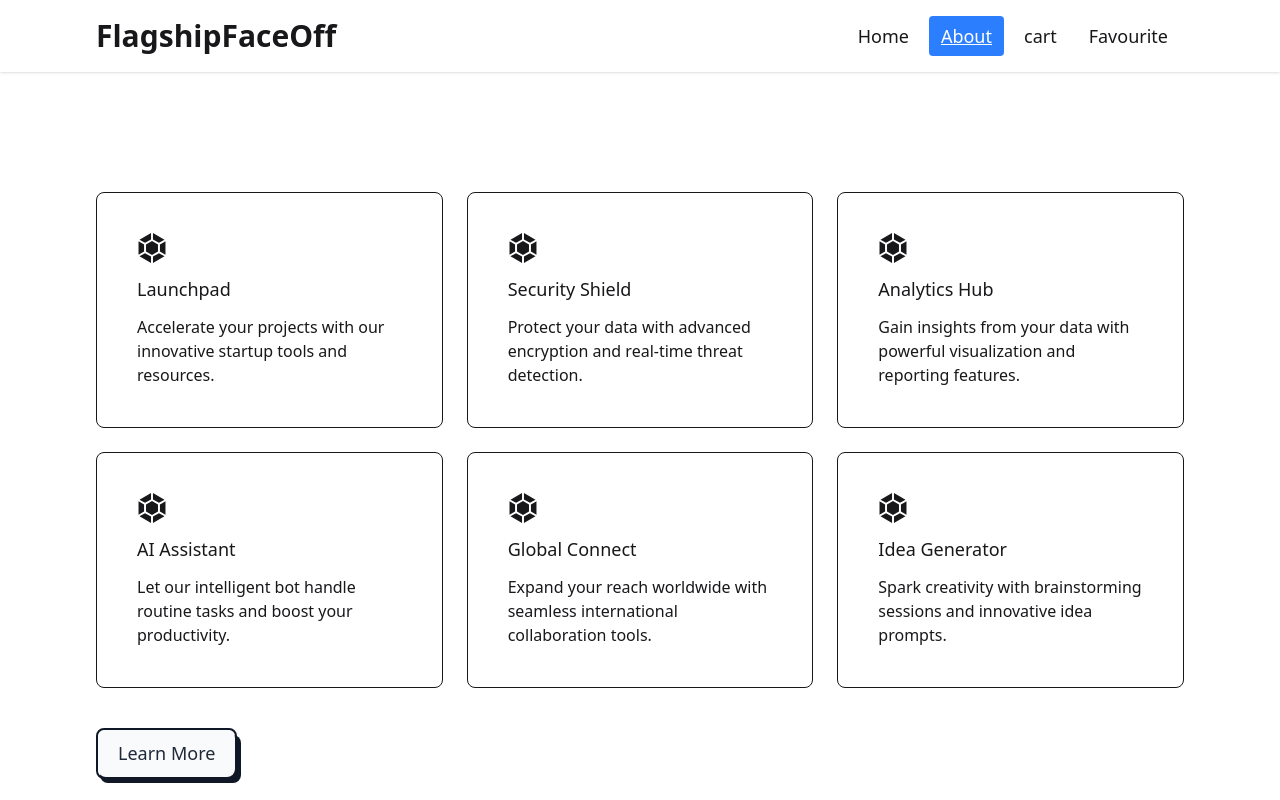
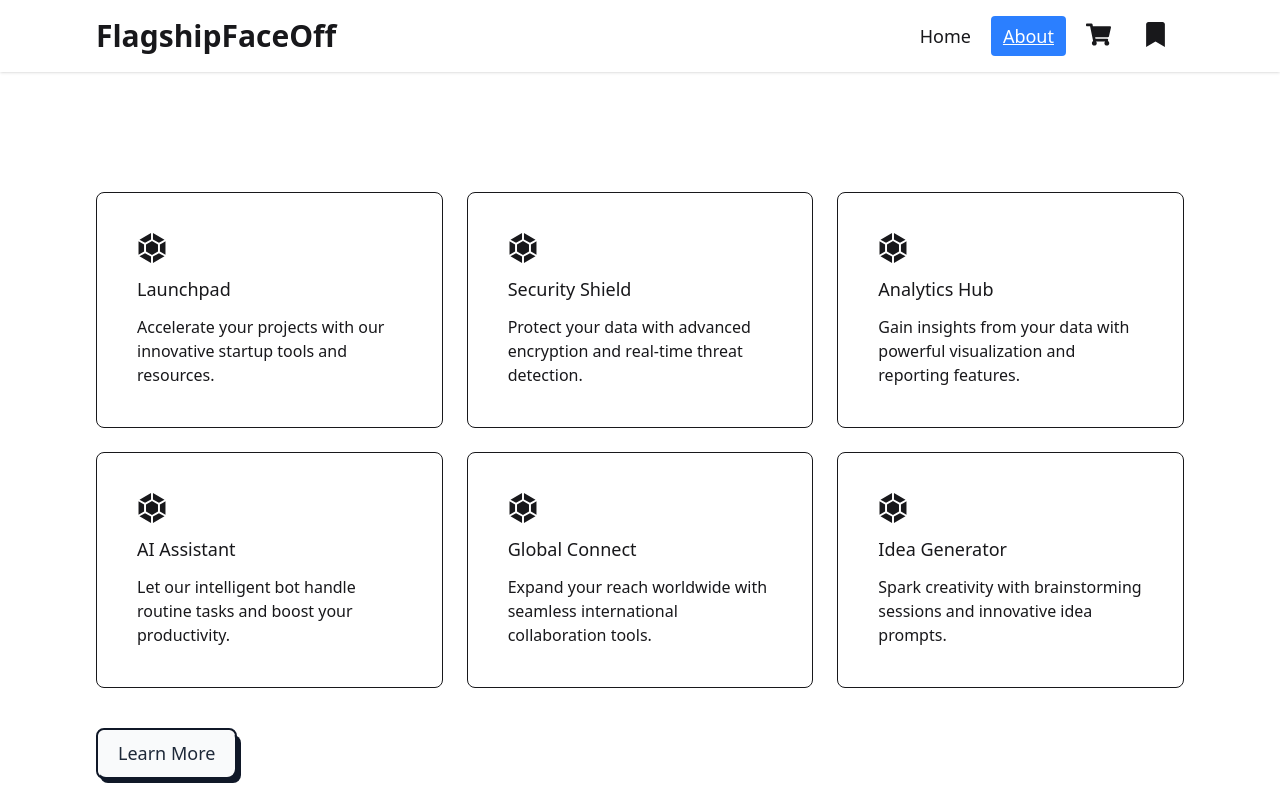
Before and after one commit to Bijoy-karmokar/Mobile_Model_Shop, a React (Vite) app: page /about in a window 1280 px wide. Shown: the top 800 px of the page. Built offline with nearby package versions, Linux system fonts and the light colour scheme.

Commit message:
react-icons

```diff
--- a/src/components/Navbar.jsx
+++ b/src/components/Navbar.jsx
@@ -1,12 +1,13 @@
 import React from "react";
+import { FaBookmark, FaShoppingCart } from "react-icons/fa";
 import { NavLink } from "react-router";
 
 const Navbar = () => {
     const links= <>
        <li><NavLink className={({isActive})=>(isActive ? "bg-blue-500 underline text-white" : " ")} to="/">Home</NavLink></li>
        <li><NavLink className={({isActive})=>(isActive ? "bg-blue-500 underline text-white" : " ")} to="/about">About</NavLink></li>
-       <li><NavLink className={({isActive})=>(isActive ? "bg-blue-500 underline text-white" : " ")} to="/cart">cart</NavLink></li>
-       <li><NavLink className={({isActive})=>(isActive ? "bg-blue-500 underline text-white" : " ")} to="/favourite">Favourite</NavLink></li>
+       <li><NavLink className={({isActive})=>(isActive ? "bg-blue-500 underline text-white" : " ")} to="/cart"><FaShoppingCart size={25}></FaShoppingCart></NavLink></li>
+       <li><NavLink className={({isActive})=>(isActive ? "bg-blue-500 underline text-white" : " ")} to="/favourite"><FaBookmark size={25}></FaBookmark></NavLink></li>
     </>
   return (
     <div className="navbar bg-base-100 shadow-sm  mx-auto px-4 md:px-8 lg:px-16 xl:px-24">
```
